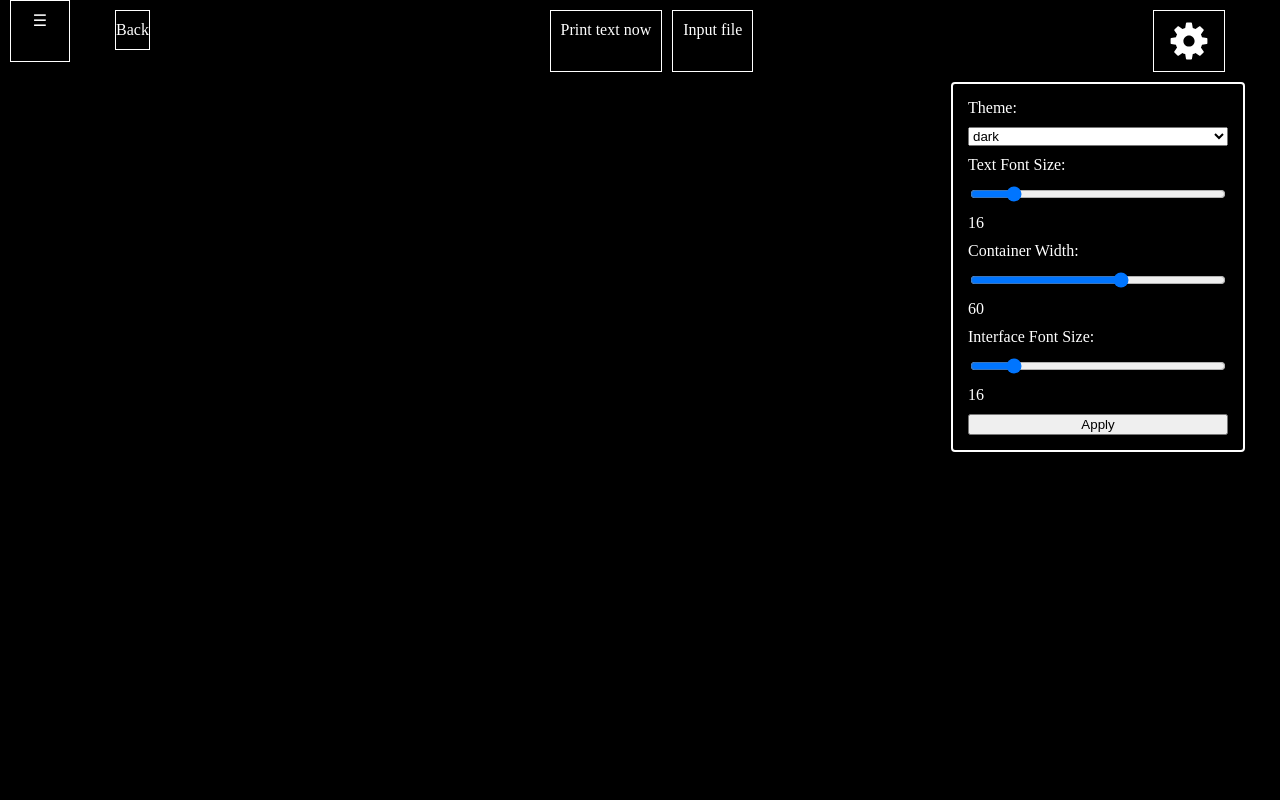
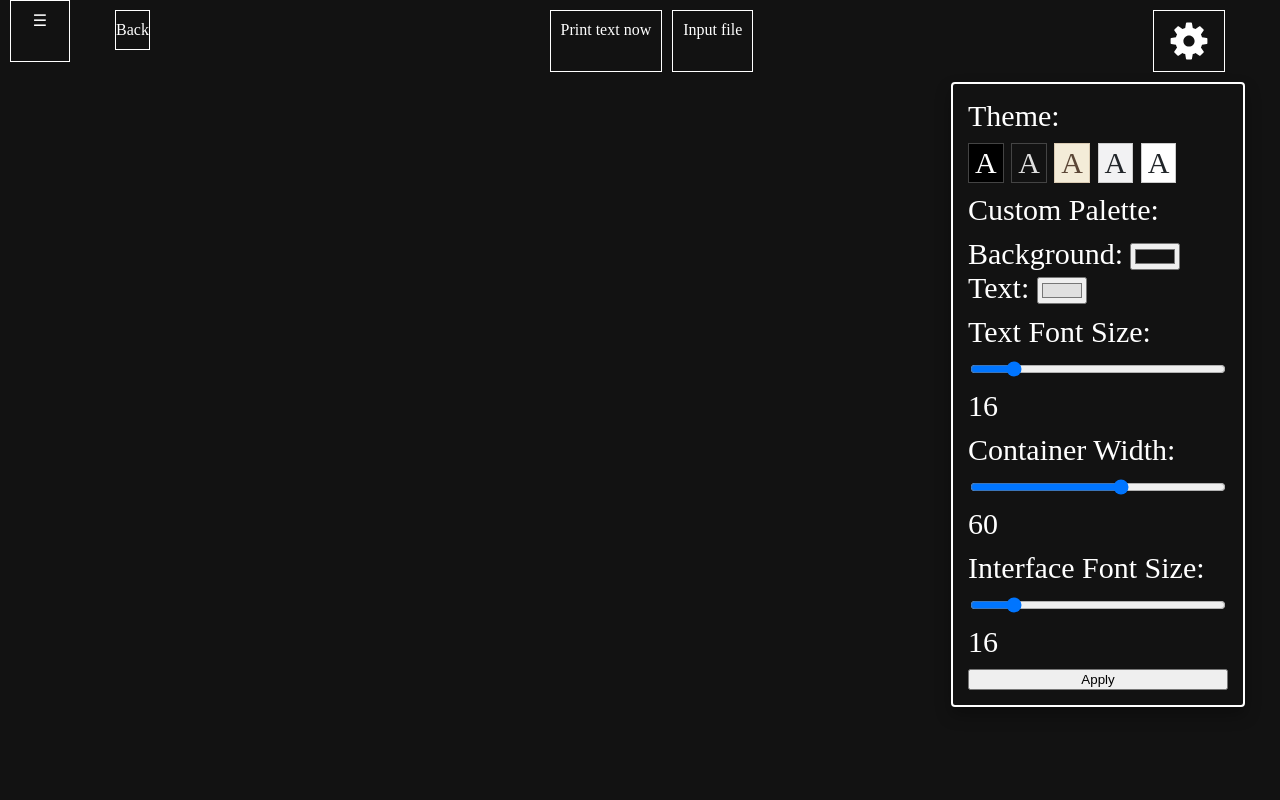
Before and after one commit to Hakerhakb11/epub_reader, a Flask app: page / in a window 1280 px wide, after a click on "Settings". Run offline with Flask 3, Linux system fonts and the light colour scheme; data that the repository does not hold is empty; parts of the project's set-up code (start-up, migrations or seed data) failed here and were passed over.

Commit message:
feat(settings): add dynamic color select with palette

```diff
--- a/static/css/base.css
+++ b/static/css/base.css
@@ -4,16 +4,6 @@
     --body-color: white;
     --body-font-size: 25px;
     --text-font-size: 16px;
-}
-
-body.dark {
-    --body-background-color: black;
-    --body-color: white;
-}
-
-body.light {
-    --body-background-color: white;
-    --body-color: black;
 }
 
 body {
@@ -182,6 +172,7 @@ main {
     padding: 15px;
     box-shadow: 0px 8px 16px rgba(0,0,0,0.3);
     border-radius: 4px;
+    font-size: 30px;
     /* padding: 20px red; */
 }
 
--- a/static/js/base.js
+++ b/static/js/base.js
@@ -15,19 +15,39 @@ document.addEventListener('DOMContentLoaded', () => {
         });
     }
 
-    const themeSelect = document.getElementById('theme-select');
+    const bgHidden = document.getElementById('bg-color-hidden');
+    const textHidden = document.getElementById('text-color-hidden');
+    const bgPicker = document.getElementById('bg-picker');
+    const textPicker = document.getElementById('text-picker');
+    const presetButtons = document.querySelectorAll('.preset-btn');
+
+    presetButtons.forEach(button => {
+        button.addEventListener('click', () => {
+            const bg = button.getAttribute('data-bg');
+            const text = button.getAttribute('data-text');
+
+            updateColors(bg, text);
+            saveSettingsToServer();
+        });
+    });
+
+    if (bgPicker && textPicker) {
+        bgPicker.addEventListener('input', (e) => {
+            document.documentElement.style.setProperty('--body-background-color', e.target.value);
+            if (bgHidden) bgHidden.value = e.target.value;
+        });
+        textPicker.addEventListener('input', (e) => {
+            document.documentElement.style.setProperty('--body-color', e.target.value);
+            if (textHidden) textHidden.value = e.target.value;
+        });
+
+        bgPicker.addEventListener('change', saveSettingsToServer);
+        textPicker.addEventListener('change', saveSettingsToServer);
+    }
+
     const interfaceFontSizeInput = document.getElementById('interface-font-size-select')
     const textFontSizeInput = document.getElementById('text-font-size-select');
     const containerWidthInput = document.getElementById('container-width-select');
-
-    if (themeSelect) {
-        themeSelect.addEventListener('change', (event) => {
-            const selectedTheme = event.target.value;
-            document.body.className = selectedTheme;
-
-            saveSettingsToServer();
-        });
-    }
 
     if (interfaceFontSizeInput) {
         interfaceFontSizeInput.addEventListener('input', (event) => {
@@ -80,3 +100,14 @@ function saveSettingsToServer() {
     })
     .catch(error => console.error('Network error:', error));
 }
+
+function updateColors(bgColor, textColor) {
+    document.documentElement.style.setProperty('--body-background-color', bgColor);
+    document.documentElement.style.setProperty('--body-color', textColor);
+
+    if (bgHidden) bgHidden.value = bgColor;
+    if (textHidden) textHidden.value = textColor;
+
+    if (bgPicker) bgPicker.value = bgColor;
+    if (textPicker) textPicker.value = textColor;
+}
--- a/templates/base.html
+++ b/templates/base.html
@@ -12,6 +12,9 @@
 
         <style>
             :root {
+                --body-background-color: {{ session.get('bg-color', '#121212') }};
+                --body-color: {{ session.get('text-color', '#ffffff') }};
+
                 --block-content-width: {{ session.get('container-width', 60) }}%;
                 --body-font-size: {{ session.get('interface-font-size', 16) }}px;
                 --text-font-size: {{ session.get('text-font-size', 16) }}px;
@@ -19,7 +22,7 @@
             {% block style %}{% endblock style %}
         </style>
     </head>
-    <body class="{{ session.get('theme', 'dark') }}">
+    <body>
         <div class="container">
             <aside>
                 <details id="mainSidebar">
@@ -50,11 +53,29 @@
                         </summary>
                         <div class="settings-panel">
                             <form method="POST" action="{{ url_for('home.set_configuration') }}">
+
+                                <input type="hidden" name="bg-color" id="bg-color-hidden" value="{{ session.get('bg-color', '#121212') }}">
+                                <input type="hidden" name="text-color" id="text-color-hidden" value="{{ session.get('text-color', '#e0e0e0')}}">
+
                                 <label for="theme-select">Theme:</label>
-                                <select name="theme" id="theme-select">
-                                    <option value="dark" {% if session.get('theme', 'dark') == 'dark' %}selected{% endif %}>dark</option>
-                                    <option value="light" {% if session.get('theme') == 'light' %}selected{% endif %}>light</option>
-                                </select>
+                                <div id="theme-select">
+                                    <button type="button" class="button preset-btn" data-bg="#000000" data-text="#ffffff" style="background: #000000; color: #ffffff; border: 1px solid #444;">A</button>
+                                    <button type="button" class="button preset-btn" data-bg="#121212" data-text="#e0e0e0" style="background: #121212; color: #e0e0e0; border: 1px solid #444;">A</button>
+                                    <button type="button" class="button preset-btn" data-bg="#f4ecd8" data-text="#5b4636" style="background: #f4ecd8; color: #5b4636; border: 1px solid #dacbb3;">A</button>
+                                    <button type="button" class="button preset-btn" data-bg="#f2f2f3" data-text="#212529" style="background: #f2f2f3; color: #212529; border: 1px solid #ccc;">A</button>
+                                    <button type="button" class="button preset-btn" data-bg="#ffffff" data-text="#212529" style="background: #ffffff; color: #212529; border: 1px solid #ccc;">A</button>
+                                </div>
+                                <label>Custom Palette:</label>
+                                <div class="custom-colors">
+                                    <div class="color-picker-wrapper">
+                                        <label for="bg-picker">Background:</label>
+                                        <input type="color" id="bg-picker" value="{{ session.get('bg-color', '#121212') }}">
+                                    </div>
+                                    <div class="color-picker-wrapper">
+                                        <label for="text-picker">Text:</label>
+                                        <input type="color" id="text-picker" value="{{ session.get('text-color', '#e0e0e0') }}">
+                                    </div>
+                                </div>
 
                                 <label for="text-font-size-select">Text Font Size:</label>
                                 <input type="range" name="text-font-size" id="text-font-size-select" min="10" max="50" value="{{ session.get("text-font-size", 16) }}" oninput="this.nextElementSibling.value = this.value">
```
